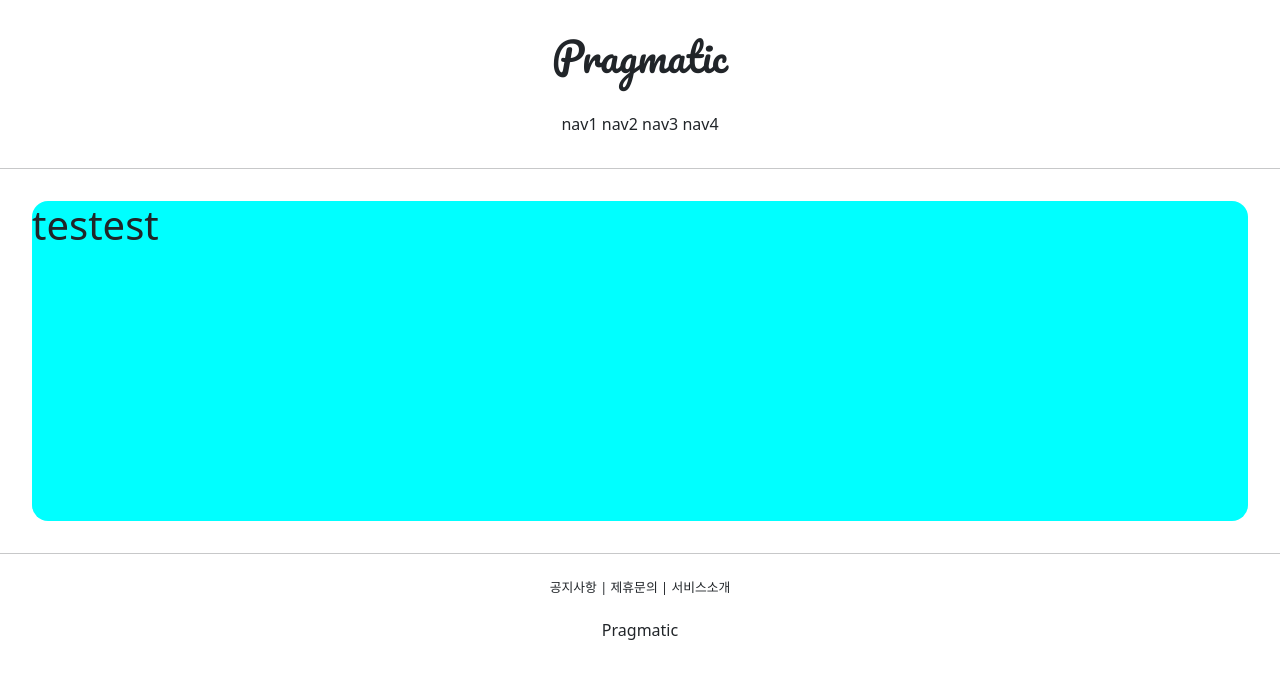
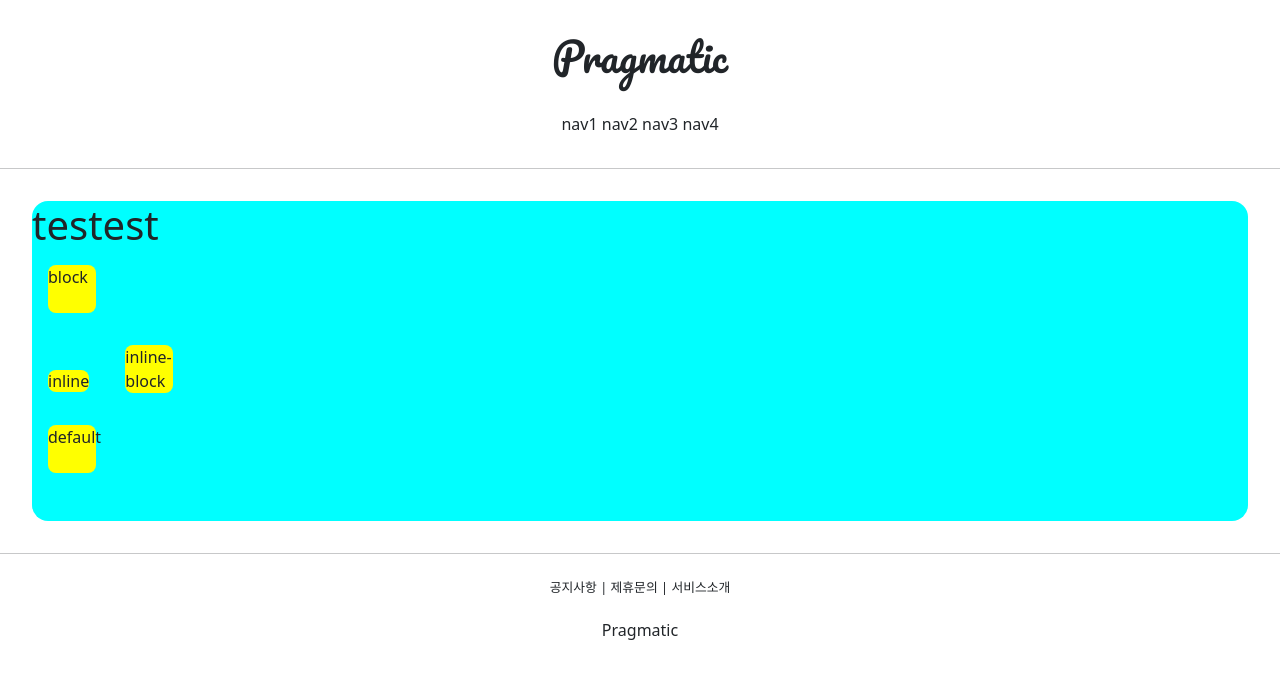
Before and after one commit to tmdgy6232/gis_1, a Django app: page /accounts/hello_world/ in a window 1280 px wide. Shown: the top 679 px of the page. Run offline with Django 3.2, Linux system fonts and the light colour scheme; parts of the project's set-up code (start-up, migrations or seed data) failed here and were passed over.

Commit message:
7/6 css displayy속성 확인

```diff
--- a/accountapp/templates/accountapp/hello_world.html
+++ b/accountapp/templates/accountapp/hello_world.html
@@ -1,6 +1,21 @@
 {% extends 'base.html' %}
 {% block content %}
+    <style>
+        .testing {
+            background-color: yellow;
+            height : 48px;
+            width : 48px;
+            border-radius: .5rem;
+            margin : 1rem;
+        }
+    </style>
     <div style="height: 20rem; background-color: aqua; border-radius: 1rem; margin: 2rem;">
         <h1>testest</h1>
+        <div class="testing" style="display: block ">block</div>
+        <div class="testing" style="display: inline">inline</div>
+        <div class="testing" style="display: inline-block">inline-block</div>
+        <div class="testing" style="display: none">none</div>
+        <div class="testing">default</div>
+
     </div>
 {% endblock %}
```
